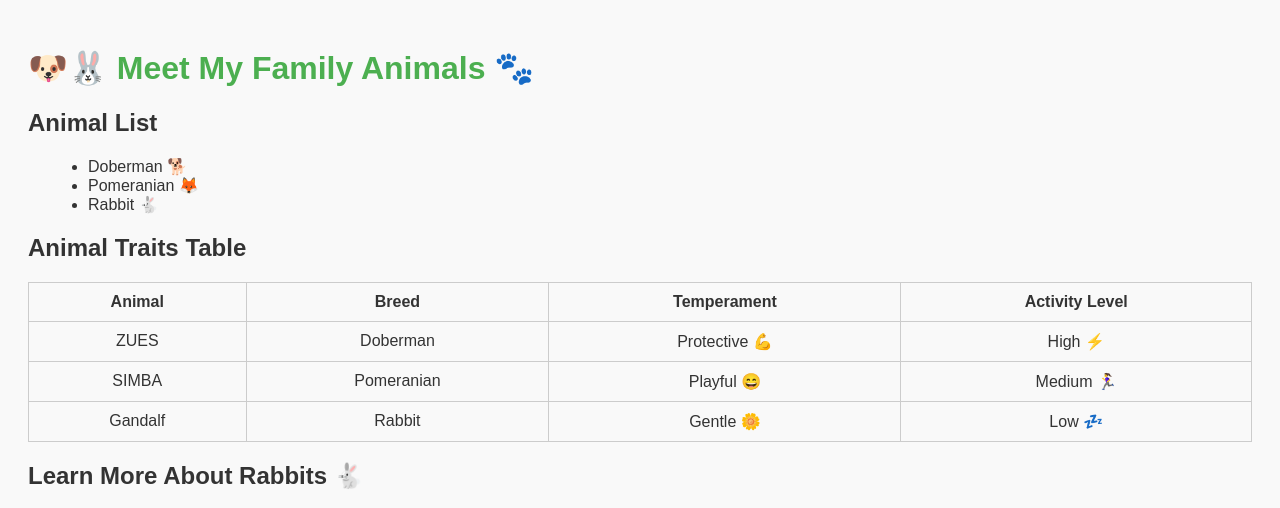
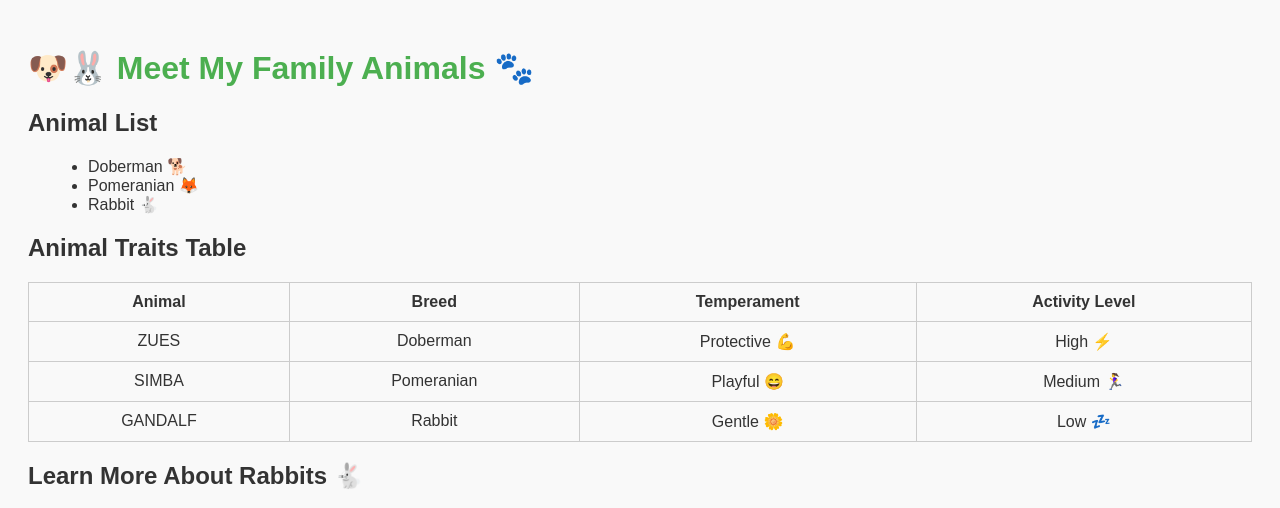
Before and after one commit to jesusmedeles/From-Paws-to-Ears, a plain HTML site: page index.html in a window 1280 px wide. Shown: the top 508 px of the page. Drawn offline with Linux system fonts and the light colour scheme.

Commit message:
updated pet names in the HTML table

```diff
--- a/index.html
+++ b/index.html
@@ -37,7 +37,7 @@
       <td>Medium 🏃‍♀️</td>
     </tr>
     <tr>
-      <td>Gandalf</td>
+      <td>GANDALF</td>
       <td>Rabbit</td>
       <td>Gentle 🌼</td>
       <td>Low 💤</td>
```
